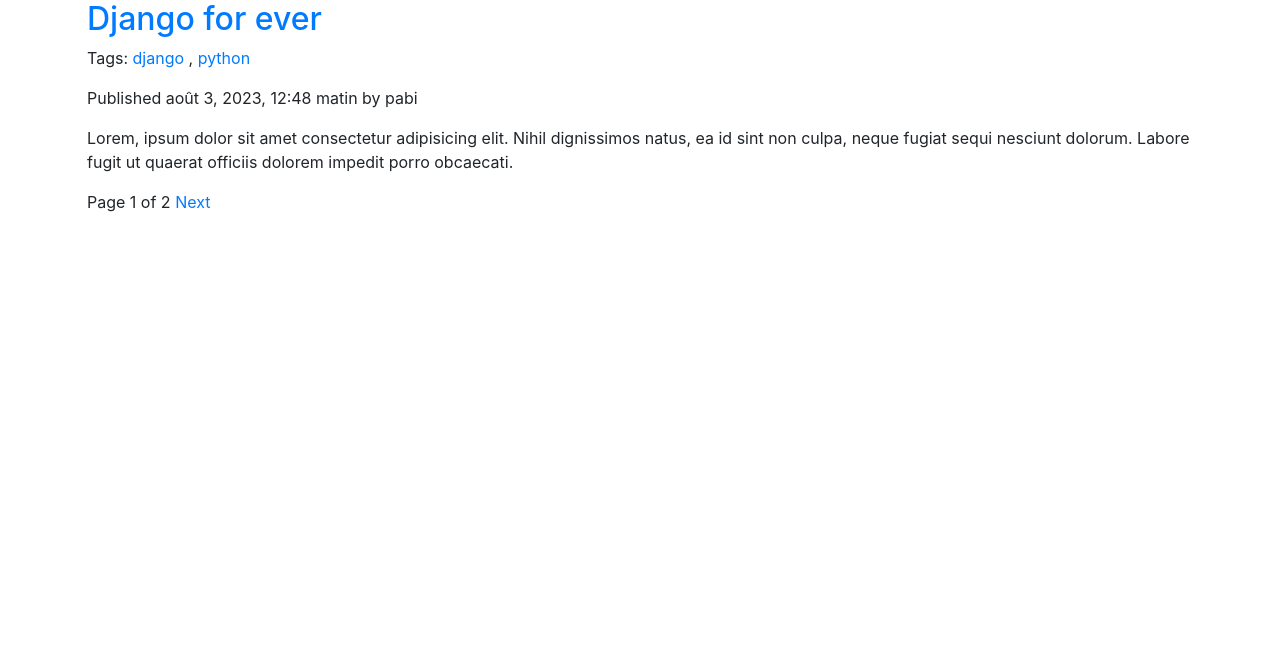
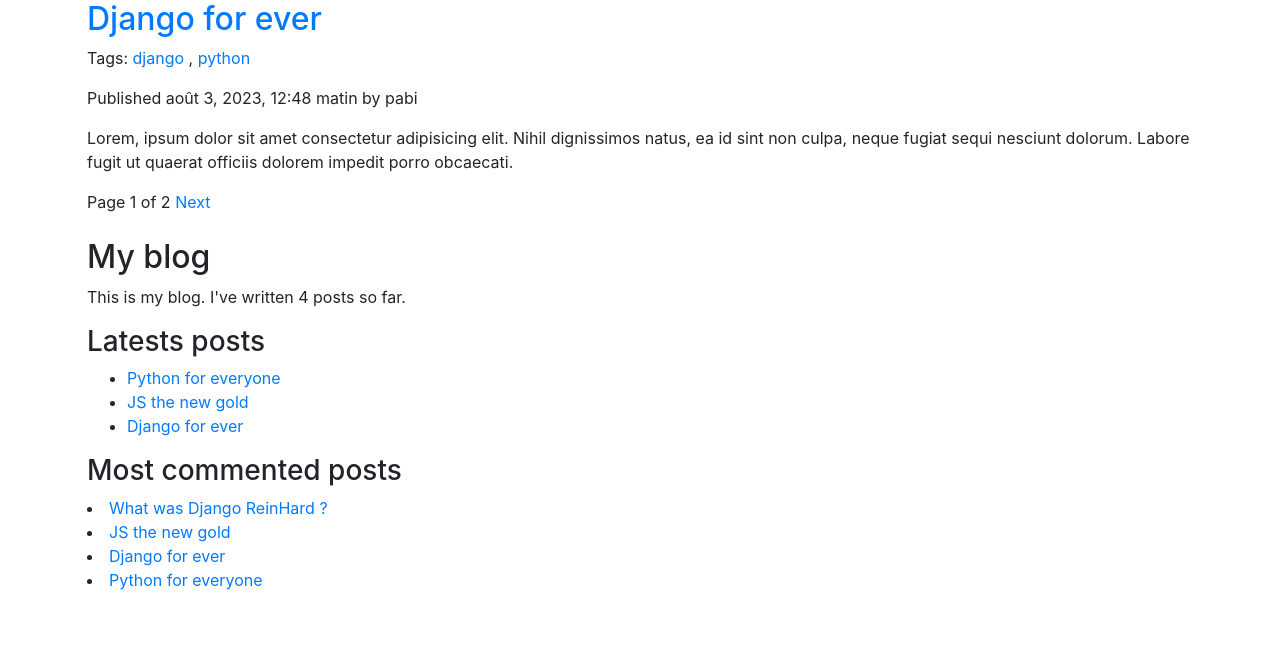
Before and after one commit to Seydiousmane/Django-4-by-examples-chapter1-to-chapter3, a Django app: page /blog/ in a window 1280 px wide. Shown: the part 509-1173 px from the top of the page. Before the commit the page ends 721 px from the top, so only its background shows below. Run offline with Django 3.2, Linux system fonts and the light colour scheme; data comes from the database, SQL or seed files in the repository; some libraries are stand-ins or nearby versions.

Commit message:
Implementing custom template tags

```diff
--- a/blogging/templates/blogging/base.html
+++ b/blogging/templates/blogging/base.html
@@ -1,3 +1,4 @@
+{% load blog_tags %}
 {% load static %}
 <!DOCTYPE html>
 <html lang="en">
@@ -62,6 +63,24 @@
         {% block content%}
         {% endblock %}
     </div>
+    <br>
+    <div id="sidebar" class="container">
+      <h2>My blog</h2>
+      <p>
+      This is my blog.
+      I've written {% total_posts %} posts so far.
+      </p>
+      <h3>Latests posts</h3>
+      {% show_latest_posts 3 %}
+
+      <h3>Most commented posts</h3>
+      {% get_most_commented_posts as most_commented_posts %}
+      {% for post in most_commented_posts %}
+        <li>
+          <a href="{{post.get_absolute_url}}">{{ post.title }}</a>
+        </li>
+      {% endfor %}
+    </div>
 
     <link rel="stylesheet" href="{% static 'bootstrap/js/bootstrap.min.js' %}">
 </body>
--- /dev/null
+++ b/blogging/templates/blogging/post/latest_posts.html
@@ -0,0 +1,7 @@
+<ul>
+    {% for post in latest_posts %}
+        <li>
+            <a href="{{ post.get_absolute_url }}">{{ post.title }}</a>
+        </li>
+    {% endfor %}
+</ul>
--- /dev/null
+++ b/blogging/templatetags/blog_tags.py
@@ -0,0 +1,21 @@
+from django import template
+from ..models import Post
+from django.db.models import Count
+
+register = template.Library()
+
+@register.simple_tag
+def total_posts():
+ return Post.published.count()
+
+
+@register.inclusion_tag('blogging/post/latest_posts.html')
+def show_latest_posts(count=5):
+ latest_posts = Post.published.order_by('-publish')[:count]
+ return {'latest_posts': latest_posts}
+
+@register.simple_tag
+def get_most_commented_posts(count=5):
+ return Post.published.annotate(
+  total_comments=Count('comments')
+  ).order_by('-total_comments')[:count]
```
Also changed, not shown: blogging/templatetags/__init__.py (added).
